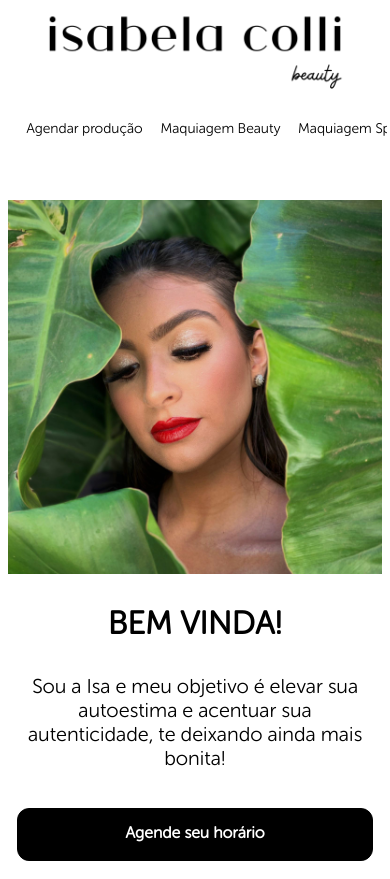
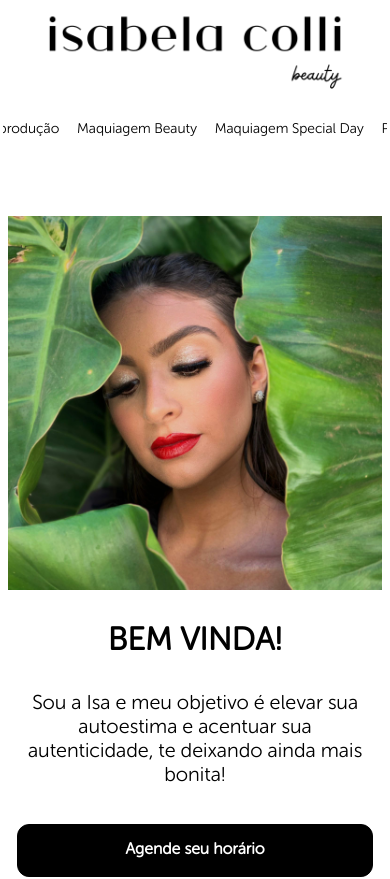
Before and after one commit to gabrielscapim/frontend-schedule-your-beauty, a React (Vite) app: page / in a window 390 px wide. Shown: the top 879 px of the page. Built offline with nearby package versions, Linux system fonts and the light colour scheme; no server answers.

Commit message:
styles: header

```diff
--- a/src/components/Header/Header.module.css
+++ b/src/components/Header/Header.module.css
@@ -61,13 +61,6 @@
     .header nav {
         flex-direction: column-reverse;
     }
-    .header-line-1 {
-        width: 100%;
-        display: flex;
-        justify-content: center;
-        align-items: center;
-        flex-direction: column;
-    }
     .header-line-1 a {
         margin-bottom: 16px;
     }
@@ -79,11 +72,12 @@
         overflow: auto;
         white-space: nowrap;
         overflow-x: scroll;
-        display: flex;
         flex-direction: row;
         width: 95%;
         padding: 14px;
-        display: inline-block;
+        display: flex;
+        align-items: center;
+        justify-content: center;
     }
 
     .header-line-1 a {
```
